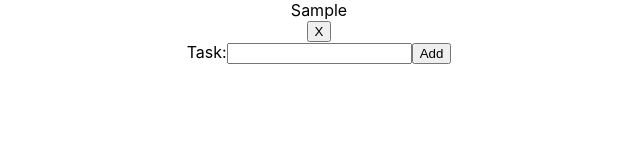
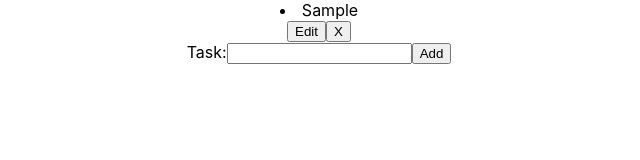
Before and after one commit to elizabethrsotomayor/todo-app, a React (Create React App) app: page / in a window 1280 px wide. Both pictures are taken after typing "Sample" into the empty fields and a click on the button "Add". Shown: the top 160 px of the page, without its empty margins (321-961 px from the left). Built offline with nearby package versions, Linux system fonts and the light colour scheme.

Commit message:
add edit todos

```diff
--- a/src/NewTodoForm.js
+++ b/src/NewTodoForm.js
@@ -1,4 +1,5 @@
 import React, { Component } from "react";
+import { v4 as uuidv4 } from "uuid";
 
 class NewTodoForm extends Component {
   constructor(props) {
@@ -14,7 +15,7 @@ class NewTodoForm extends Component {
 
   handleSubmit(e) {
     e.preventDefault();
-    this.props.addTask(this.state);
+    this.props.addTask({ ...this.state, id: uuidv4(), completed: false });
     this.setState({ task: "" });
   }
 
--- /dev/null
+++ b/src/Todo.css
@@ -0,0 +1,3 @@
+.Todo-completed {
+  text-decoration: line-through;
+}
--- a/src/Todo.js
+++ b/src/Todo.js
@@ -1,8 +1,72 @@
 import React, { Component } from "react";
+import "./Todo.css";
 
 class Todo extends Component {
+  constructor(props) {
+    super(props);
+    this.state = {
+      isEditing: false,
+      task: this.props.task,
+    };
+    this.handleRemove = this.handleRemove.bind(this);
+    this.toggleForm = this.toggleForm.bind(this);
+    this.handleChange = this.handleChange.bind(this);
+    this.handleUpdate = this.handleUpdate.bind(this);
+    this.handleToggle = this.handleToggle.bind(this);
+  }
+
+  toggleForm() {
+    this.setState({ isEditing: !this.state.isEditing });
+  }
+
+  handleChange(e) {
+    this.setState({ [e.target.name]: e.target.value });
+  }
+  handleToggle(e) {
+    this.props.toggleTodo(this.props.id);
+  }
+
+  handleUpdate(e) {
+    e.preventDefault();
+    this.props.updateTask(this.props.id, this.state.task);
+    this.setState({ isEditing: false });
+  }
+
+  handleRemove() {
+    this.props.removeTask(this.props.id);
+  }
+
   render() {
-    return <div>{this.props.task}</div>;
+    let result;
+    if (this.state.isEditing) {
+      result = (
+        <div>
+          <form onSubmit={this.handleUpdate}>
+            <input
+              type="text"
+              value={this.state.task}
+              name="task"
+              onChange={this.handleChange}
+            ></input>
+            <button>Save</button>
+          </form>
+        </div>
+      );
+    } else {
+      result = (
+        <div>
+          <li
+            className={this.props.completed ? "Todo-completed" : ""}
+            onClick={this.handleToggle}
+          >
+            {this.props.task}
+          </li>{" "}
+          <button onClick={this.toggleForm}>Edit</button>
+          <button onClick={this.handleRemove}>X</button>
+        </div>
+      );
+    }
+    return result;
   }
 }
 export default Todo;
--- /dev/null
+++ b/src/TodoList.css
@@ -0,0 +1,4 @@
+.TodoList-item {
+  display: flex;
+  justify-content: center;
+}
--- a/src/TodoList.js
+++ b/src/TodoList.js
@@ -2,6 +2,7 @@ import React, { Component } from "react";
 import NewTodoForm from "./NewTodoForm";
 import Todo from "./Todo";
 import { v4 as uuidv4 } from "uuid";
+import "./TodoList.css";
 
 class TodoList extends Component {
   constructor(props) {
@@ -9,6 +10,8 @@ class TodoList extends Component {
     this.state = { tasks: [] };
     this.addTask = this.addTask.bind(this);
     this.removeTask = this.removeTask.bind(this);
+    this.updateTask = this.updateTask.bind(this);
+    this.toggleCompletion = this.toggleCompletion.bind(this);
   }
 
   addTask(task) {
@@ -24,18 +27,40 @@ class TodoList extends Component {
     }));
   }
 
+  updateTask(id, updatedTask) {
+    const updatedTodos = this.state.tasks.map((task) => {
+      if (task.id === id) {
+        return { ...task, task: updatedTask };
+      }
+      return task;
+    });
+    this.setState({ tasks: updatedTodos });
+  }
+
+  toggleCompletion(id) {
+    const updatedTodos = this.state.tasks.map((task) => {
+      if (task.id === id) {
+        return { ...task, completed: !task.completed };
+      }
+      return task;
+    });
+    this.setState({ tasks: updatedTodos });
+  }
+
   render() {
     return (
       <div>
         {this.state.tasks.map((task) => (
-          <div key={task.id} id={task.id}>
+          <div className="TodoList-item" key={task.id} id={task.id}>
             <Todo
               key={task.id}
               id={task.id}
               task={task.task}
+              completed={task.completed}
               removeTask={this.removeTask}
+              updateTask={this.updateTask}
+              toggleTodo={this.toggleCompletion}
             />
-            <button onClick={() => this.removeTask(task.id)}>X</button>
           </div>
         ))}
         <NewTodoForm addTask={this.addTask} />
```
